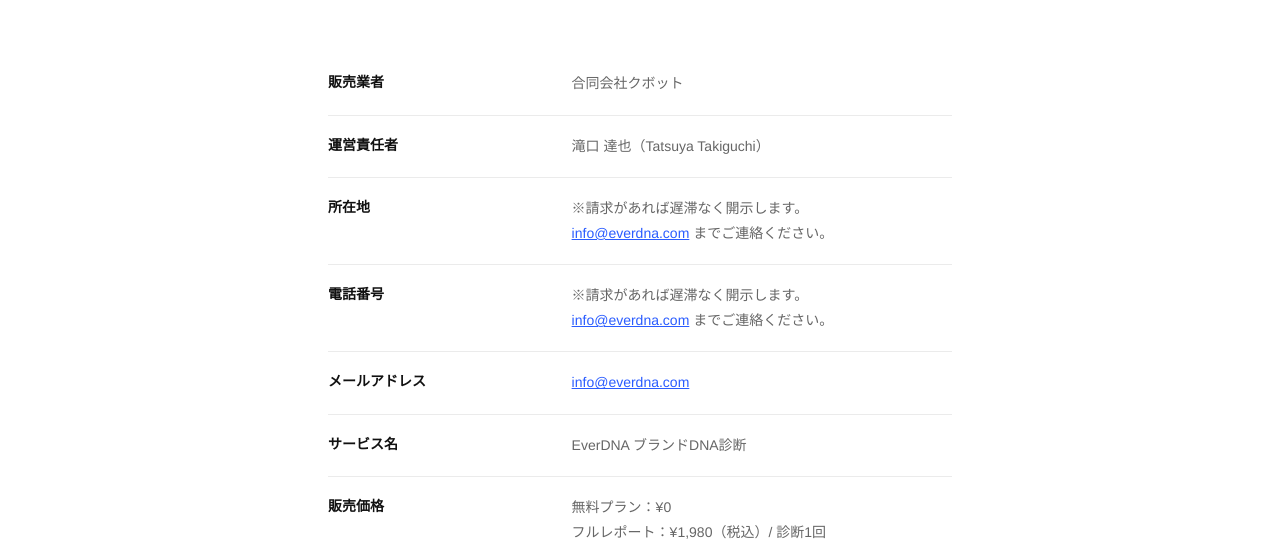
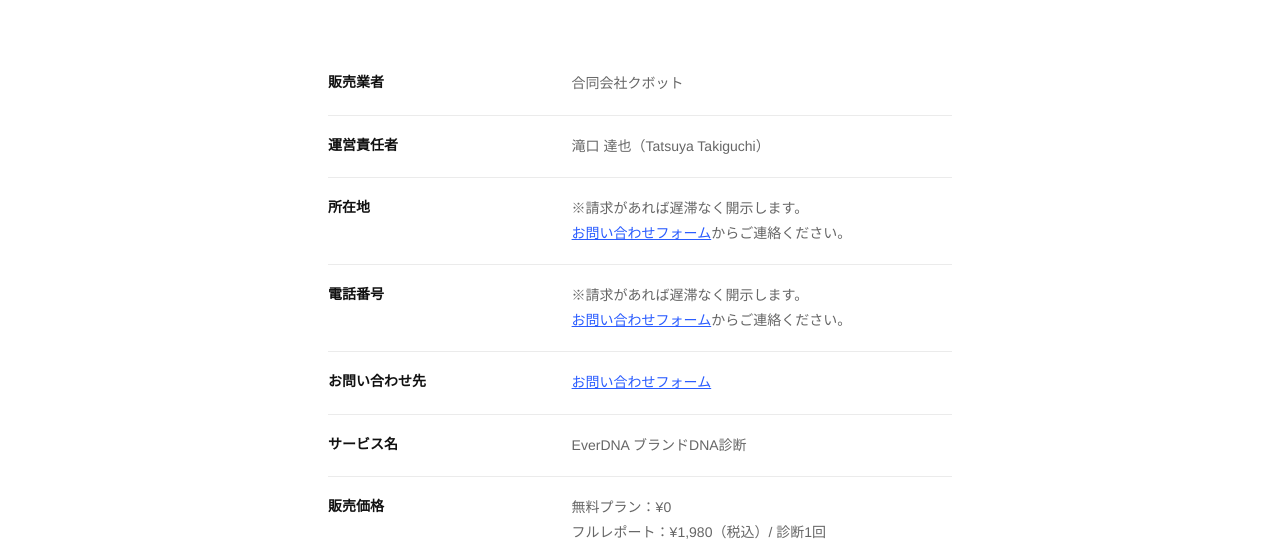
Before and after one commit to QVOT2020/everdna-web, a website: page tokutei.html in a window 1280 px wide. Shown: the part 262-803 px from the top of the page. Drawn offline with Linux system fonts and the light colour scheme.

Commit message:
Add files via upload

```diff
--- a/tokutei.html
+++ b/tokutei.html
@@ -184,19 +184,19 @@
           <th>所在地</th>
           <td>
             ※請求があれば遅滞なく開示します。<br>
-            <a href="mailto:info@everdna.com">info@everdna.com</a> までご連絡ください。
+            <a href="https://forms.gle/Cw13VxyQ4dNnGDgf7" target="_blank" rel="noopener">お問い合わせフォーム</a>からご連絡ください。
           </td>
         </tr>
         <tr>
           <th>電話番号</th>
           <td>
             ※請求があれば遅滞なく開示します。<br>
-            <a href="mailto:info@everdna.com">info@everdna.com</a> までご連絡ください。
+            <a href="https://forms.gle/Cw13VxyQ4dNnGDgf7" target="_blank" rel="noopener">お問い合わせフォーム</a>からご連絡ください。
           </td>
         </tr>
         <tr>
-          <th>メールアドレス</th>
-          <td><a href="mailto:info@everdna.com">info@everdna.com</a></td>
+          <th>お問い合わせ先</th>
+          <td><a href="https://forms.gle/Cw13VxyQ4dNnGDgf7" target="_blank" rel="noopener">お問い合わせフォーム</a></td>
         </tr>
         <tr>
           <th>サービス名</th>
@@ -231,7 +231,7 @@
             本サービスはデジタルコンテンツの即時提供であるため、
             役務の提供（レポート送付）完了後のキャンセル・返金はお受けできません。<br>
             ただし、技術的障害等により役務が提供できなかった場合は、
-            個別にご対応します。<a href="mailto:info@everdna.com">info@everdna.com</a> までご連絡ください。<br>
+            個別にご対応します。<a href="https://forms.gle/Cw13VxyQ4dNnGDgf7" target="_blank" rel="noopener">お問い合わせフォーム</a>からご連絡ください。<br>
             なお、無料プラン（¥0）は課金・返金の対象外です。
           </td>
         </tr>
@@ -269,13 +269,13 @@
         <span class="footer-logo">EverDNA</span>
         <p class="footer-company">
           運営：合同会社クボット<br>
-          お問い合わせ：<a href="mailto:info@everdna.com" style="color:var(--gray-400);text-decoration:none;">info@everdna.com</a>
+          お問い合わせ：<a href="https://forms.gle/Cw13VxyQ4dNnGDgf7" target="_blank" rel="noopener" style="color:var(--gray-400);text-decoration:none;">お問い合わせフォーム</a>
         </p>
       </div>
       <div class="footer-links">
         <a class="footer-link" href="https://everdna.com/privacy.html">プライバシーポリシー</a>
         <a class="footer-link" href="https://everdna.com/tokutei.html">特定商取引法に基づく表示</a>
-        <a class="footer-link" href="mailto:info@everdna.com">お問い合わせ</a>
+        <a class="footer-link" href="https://forms.gle/Cw13VxyQ4dNnGDgf7" target="_blank" rel="noopener">お問い合わせ</a>
       </div>
     </div>
     <div class="footer-bottom">
```
Also changed, not shown: index.html (+2 -2 lines), privacy.html (+3 -3 lines), thanks.html (+5 -5 lines).
